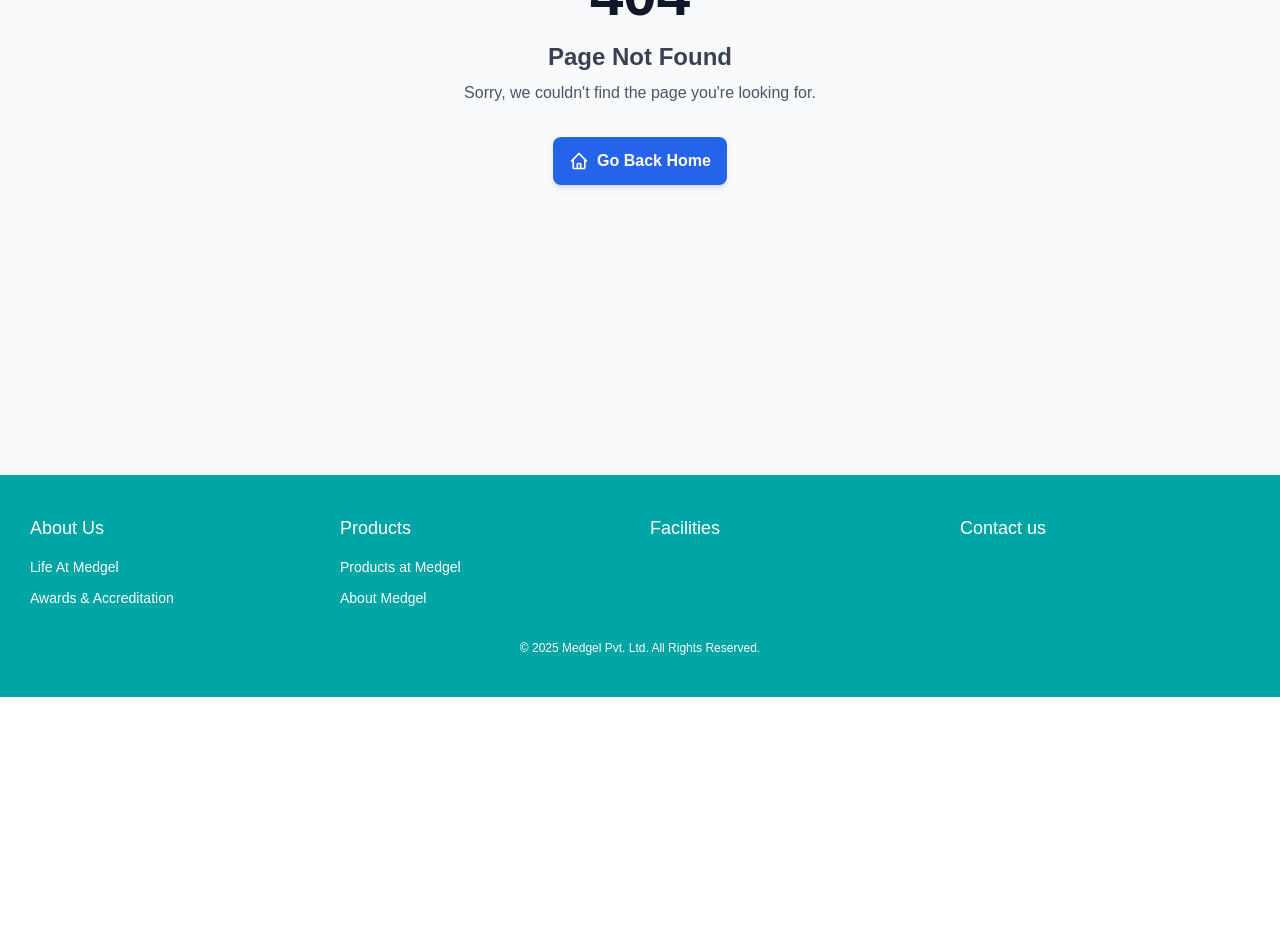
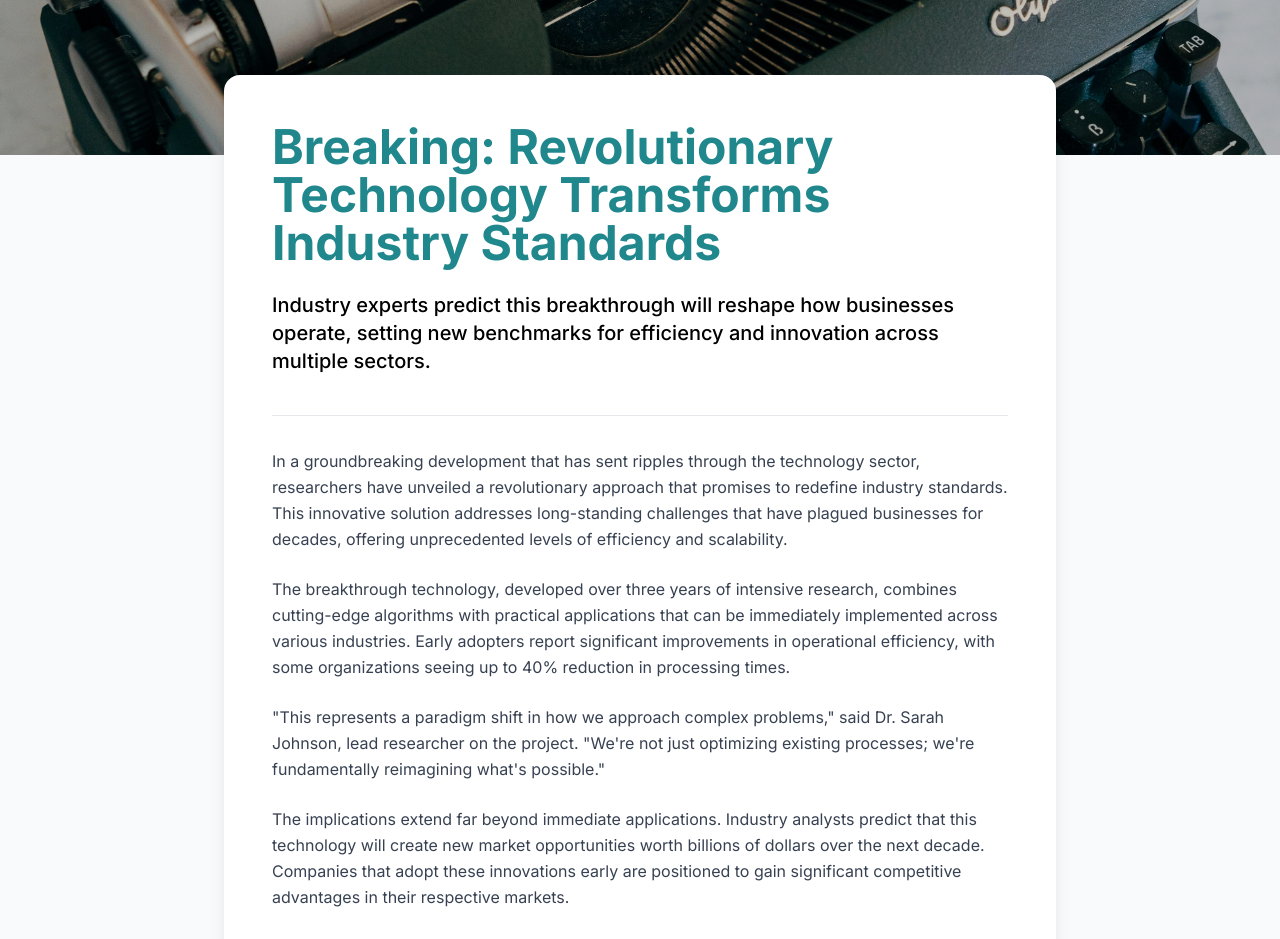
Before and after one commit to anurag-verma-india/medgel-nextjs, a Next.js app: page /news in a window 1280 px wide. Before the commit this address had no page. Shown: the part 400-1339 px from the top of the page. Before the commit the page ends 1097 px from the top, so only its background shows below. Built offline with nearby package versions, Linux system fonts and the light colour scheme.

Commit message:
Added the news Page

```diff
--- a/src/app/_common_component/Header.tsx
+++ b/src/app/_common_component/Header.tsx
@@ -46,6 +46,7 @@ const menuItems: MenuItem[] = [
   { label: "Facilities", href: "/facilities" },
   { label: "Investor Relations", href: "/investor" },
   { label: "Contact Us", href: "/contact" },
+  { label: "News", href: "/news" },
 ];
 
 export default function Header() {
--- /dev/null
+++ b/src/app/news/page.tsx
@@ -0,0 +1,121 @@
+import Image from "next/image";
+import { Inter } from "next/font/google";
+
+const inter = Inter({ subsets: ["latin"] });
+
+export default function page() {
+  return (
+    <div className={`min-h-screen bg-gray-50 ${inter.className}`}>
+      {/* Hero Section */}
+      <div className="relative h-[60vh] w-full overflow-hidden">
+        <Image
+          src="/images/newsHeroImage.jpg" // Replace with your image path
+          alt="News Hero Image"
+          fill
+          className="object-cover"
+          priority
+        />
+        <div className="absolute inset-0 bg-black bg-opacity-20"></div>
+      </div>
+
+      {/* Content Container */}
+      <div className="relative z-10 mx-auto -mt-20 max-w-4xl px-4 sm:px-6 lg:px-8">
+        {/* Content Card */}
+        <div className="rounded-2xl bg-white p-6 shadow-xl sm:p-8 lg:p-12">
+          {/* Title */}
+          <h1 className="mb-6 text-3xl font-bold leading-tight text-[#20878c] sm:text-4xl lg:text-5xl">
+            Breaking: Revolutionary Technology Transforms Industry Standards
+          </h1>
+
+          {/* Subtitle */}
+          <p className="mb-2 text-lg font-medium leading-relaxed text-black sm:text-xl">
+            Industry experts predict this breakthrough will reshape how
+            businesses operate, setting new benchmarks for efficiency and
+            innovation across multiple sectors.
+          </p>
+
+          {/* Meta Information */}
+          <div className="mb-8 flex flex-wrap items-center gap-4 border-b border-gray-200 pb-8">
+            {/* <div className="flex items-center gap-2">
+              <div className="h-2 w-2 rounded-full bg-blue-600"></div>
+              <span className="text-sm text-gray-500">
+                Published on March 15, 2024
+              </span>
+            </div>
+            <div className="flex items-center gap-2">
+              <div className="h-2 w-2 rounded-full bg-green-600"></div>
+              <span className="text-sm text-gray-500">5 min read</span>
+            </div> */}
+          </div>
+
+          {/* News Content */}
+          <div className="prose prose-lg max-w-none">
+            <p className="mb-6 leading-relaxed text-gray-700">
+              In a groundbreaking development that has sent ripples through the
+              technology sector, researchers have unveiled a revolutionary
+              approach that promises to redefine industry standards. This
+              innovative solution addresses long-standing challenges that have
+              plagued businesses for decades, offering unprecedented levels of
+              efficiency and scalability.
+            </p>
+
+            <p className="mb-6 leading-relaxed text-gray-700">
+              The breakthrough technology, developed over three years of
+              intensive research, combines cutting-edge algorithms with
+              practical applications that can be immediately implemented across
+              various industries. Early adopters report significant improvements
+              in operational efficiency, with some organizations seeing up to
+              40% reduction in processing times.
+            </p>
+
+            <p className="mb-6 leading-relaxed text-gray-700">
+              "This represents a paradigm shift in how we approach complex
+              problems," said Dr. Sarah Johnson, lead researcher on the project.
+              "We're not just optimizing existing processes; we're fundamentally
+              reimagining what's possible."
+            </p>
+
+            <p className="mb-6 leading-relaxed text-gray-700">
+              The implications extend far beyond immediate applications.
+              Industry analysts predict that this technology will create new
+              market opportunities worth billions of dollars over the next
+              decade. Companies that adopt these innovations early are
+              positioned to gain significant competitive advantages in their
+              respective markets.
+            </p>
+
+            <p className="mb-6 leading-relaxed text-gray-700">
+              Key features of the new technology include enhanced data
+              processing capabilities, improved security protocols, and seamless
+              integration with existing infrastructure. The solution is designed
+              to be scalable, making it suitable for both small businesses and
+              large enterprises.
+            </p>
+
+            <p className="mb-6 leading-relaxed text-gray-700">
+              Looking ahead, the development team plans to expand the
+              technology's capabilities further, with several major updates
+              scheduled for release throughout the year. These enhancements will
+              introduce additional features that address emerging market needs
+              and technological trends.
+            </p>
+
+            <p className="leading-relaxed text-gray-700">
+              As organizations worldwide begin to recognize the potential of
+              this breakthrough, the technology sector stands on the brink of a
+              transformation that could reshape the competitive landscape for
+              years to come. The question is no longer whether this technology
+              will be adopted, but how quickly businesses can integrate it into
+              their operations to stay ahead of the curve.
+            </p>
+          </div>
+
+          {/* Call to Action */}
+        </div>
+      </div>
+
+      {/* Bottom Spacing */}
+      <div className="h-20"></div>
+    </div>
+  );
+}
```
Also changed, not shown: public/images/newsHeroImage.jpg (added).
